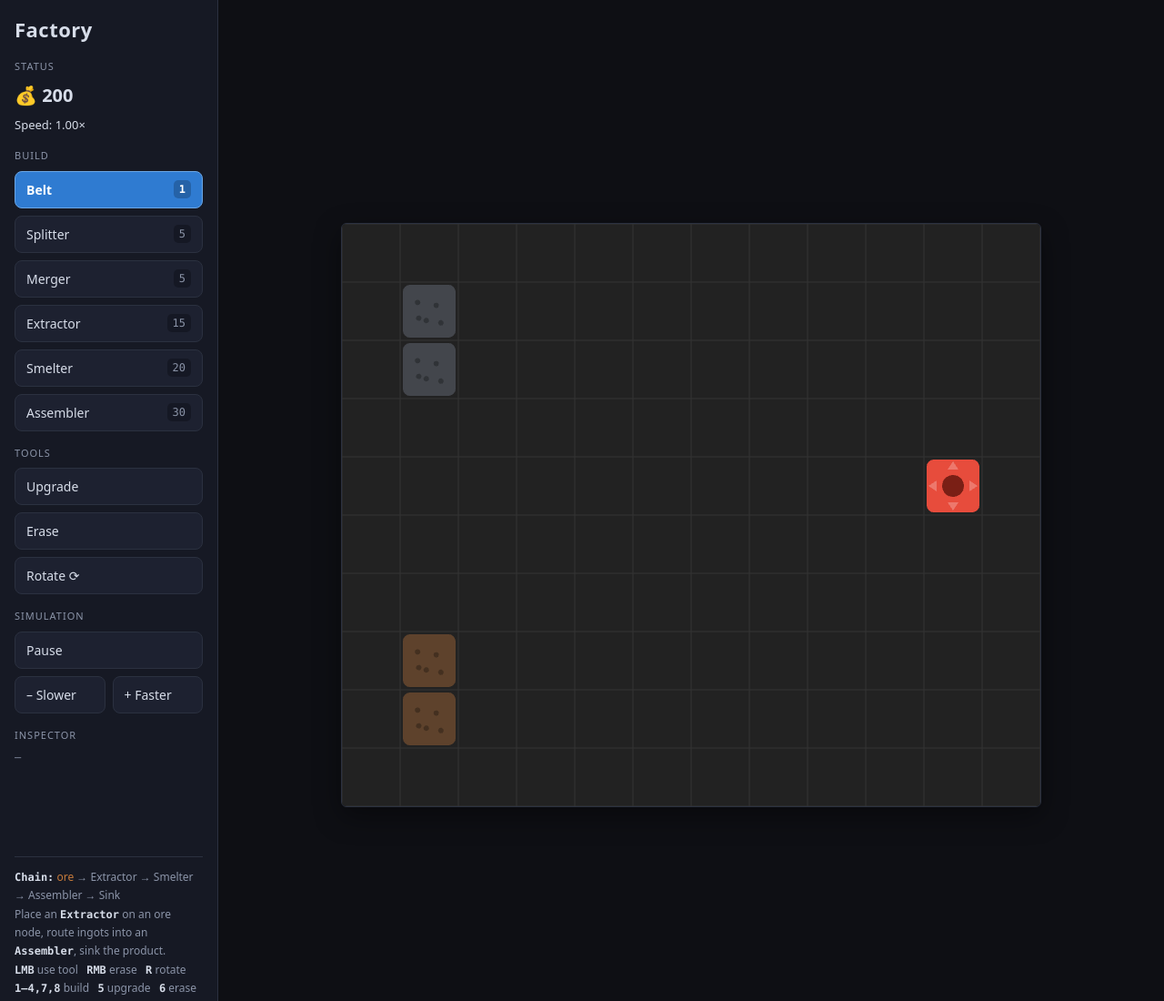
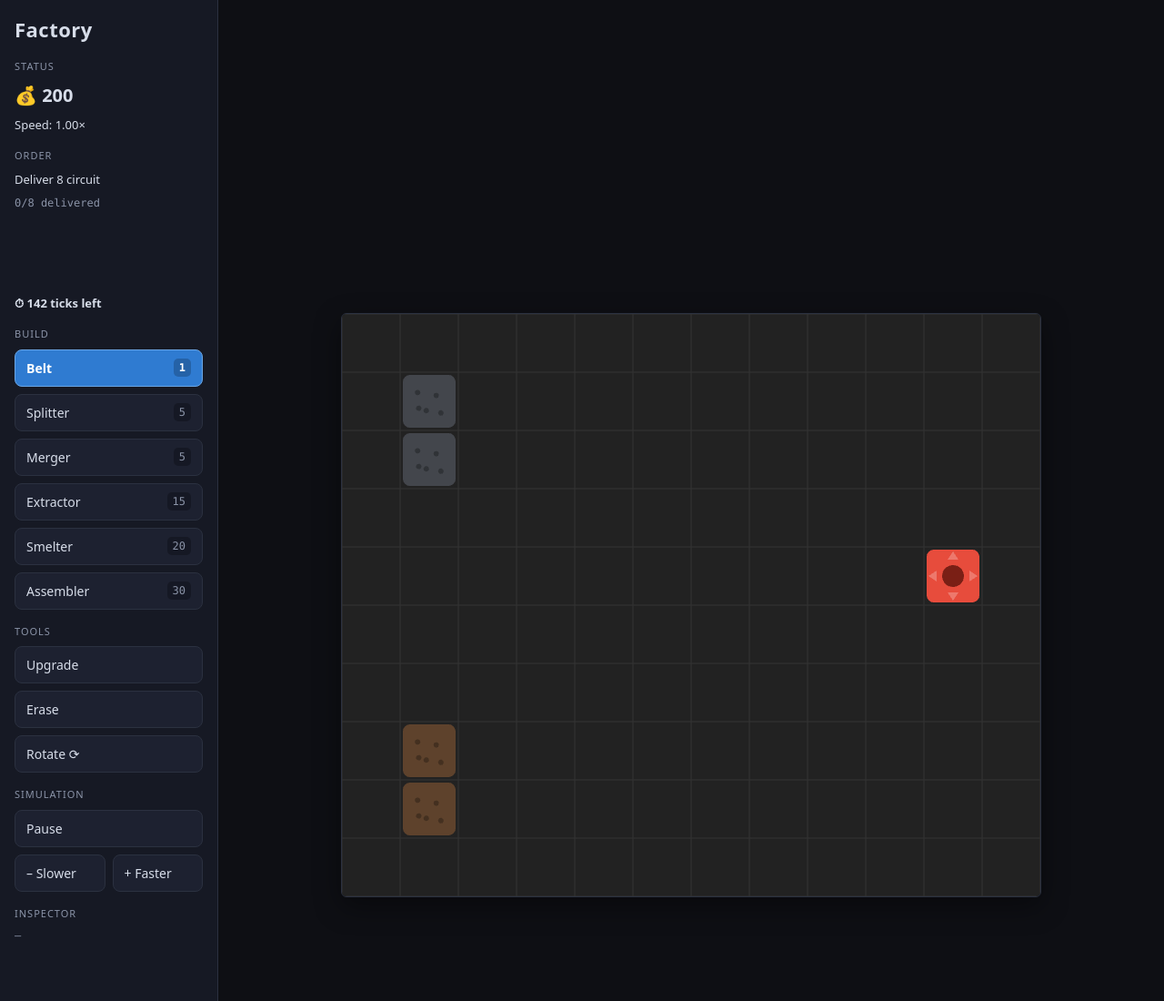
Before and after one commit to Andreas-Schellekens/FactoryGame, a website built with Vite: page index.html in a window 1280 px wide. Shown: the top 1100 px of the page at 91% size. Built offline with nearby package versions, Linux system fonts and the light colour scheme; animation ran at ten frames a second.

Commit message:
order system update

```diff
--- a/src/grid.js
+++ b/src/grid.js
@@ -23,8 +23,41 @@ export let score = STARTING_MONEY;
 
 let nextItemId = 1;
 
+// Monotonic simulation clock: advanced once per updateFactoryLogic() tick and
+// never reset. Orders store their own start/deadline relative to this.
+export let tickCount = 0;
+
+// The single active order (mutated in place — a stable reference other modules
+// read each frame, like `score`). `status` is the completion/failure signal.
+export const order = {
+    active: false,
+    status: 'none',        // 'none' | 'active' | 'completed' | 'failed'
+    productType: 'circuit',
+    target: 0,             // products demanded
+    reward: 0,             // bonus paid into score on completion
+    startTick: 0,
+    deadlineTick: 0,       // startTick + ticks
+    delivered: 0,          // products sunk since this order started
+};
+
 // The only item type the sink will pay for.
 export const PRODUCT_TYPE = 'circuit';
+
+/**
+ * Issue a new order. Difficulty (target/ticks/reward) is chosen by the caller
+ * (policy lives in main.js); grid.js only stamps the clock-relative deadline,
+ * counts deliveries, and pays the reward.
+ */
+export function startOrder({ target, ticks, reward, productType = PRODUCT_TYPE }) {
+    order.active = true;
+    order.status = 'active';
+    order.productType = productType;
+    order.target = target;
+    order.reward = reward;
+    order.startTick = tickCount;
+    order.deadlineTick = tickCount + ticks;
+    order.delivered = 0;
+}
 
 const DIRS = {
     right: { dx: 1, dy: 0 },
@@ -33,8 +66,8 @@ const DIRS = {
     up: { dx: 0, dy: -1 },
 };
 
-// The two directions perpendicular to a given one — the splitter's outputs and
-// the merger's inputs. `dir` is the primary flow direction for both machines.
+// The two directions perpendicular to a given one. `dir` is the primary flow
+// direction for both machines (splitter output / merger input run through it).
 const PERP = {
     right: ['down', 'up'],
     left: ['up', 'down'],
@@ -42,14 +75,28 @@ const PERP = {
     down: ['left', 'right'],
 };
 
+const OPPOSITE = { right: 'left', left: 'right', up: 'down', down: 'up' };
+
+// Splitter: one input (the back, opposite `dir`) fans out to three outputs —
+// straight ahead plus both perpendiculars.
+function splitterOutputs(dir) {
+    return [dir, ...PERP[dir]];
+}
+
+// Merger: three inputs (the back plus both perpendiculars) feed one output
+// straight ahead along `dir`.
+function mergerInputs(dir) {
+    return [OPPOSITE[dir], ...PERP[dir]];
+}
+
 // Does the machine at (fx,fy) send items toward (tx,ty)? Belts/processors output
-// along `dir`; a splitter outputs along both perpendiculars. Used as the merger's
-// pull gate so it only takes items from neighbours actually aimed at it.
+// along `dir`; a splitter outputs along its three output sides. Used as the
+// merger's pull gate so it only takes items from neighbours actually aimed at it.
 function outputsToward(m, fx, fy, tx, ty) {
     const wantDx = tx - fx;
     const wantDy = ty - fy;
     if (m.type === 'splitter') {
-        return PERP[m.dir].some((od) => DIRS[od].dx === wantDx && DIRS[od].dy === wantDy);
+        return splitterOutputs(m.dir).some((od) => DIRS[od].dx === wantDx && DIRS[od].dy === wantDy);
     }
     const d = DIRS[m.dir];
     return d.dx === wantDx && d.dy === wantDy;
@@ -248,15 +295,32 @@ export function updateFactoryLogic() {
     /** @type {FactoryEvent[]} */
     const events = [];
 
-    // 1) Sinks consume products and pay out.
+    tickCount++;
+
+    // 1) Sinks consume products and pay out (and credit the active order).
     for (let x = 0; x < GRID_WIDTH; x++) {
         for (let y = 0; y < GRID_HEIGHT; y++) {
             const cell = grid[x][y];
             if (cell.machine?.type === 'sink' && cell.item?.type === PRODUCT_TYPE) {
                 events.push({ kind: 'consume', item: cell.item, at: { x, y } });
+                if (order.active && cell.item.type === order.productType) order.delivered++;
                 cell.item = null;
                 score += PRODUCT_REWARD;
             }
+        }
+    }
+
+    // Resolve the order the same tick its final product is sunk: complete (and
+    // pay the bonus) on reaching the target, else fail when the deadline passes.
+    // The status flip is the only completion/failure signal — the HUD polls it.
+    if (order.active) {
+        if (order.delivered >= order.target) {
+            score += order.reward;
+            order.active = false;
+            order.status = 'completed';
+        } else if (tickCount >= order.deadlineTick) {
+            order.active = false;
+            order.status = 'failed';
         }
     }
 
@@ -299,15 +363,16 @@ export function updateFactoryLogic() {
                 continue;
             }
 
-            // Splitter: push the item to one of its two perpendicular outputs,
-            // round-robin. The toggle advances on every successful push (even a
-            // fall-through to the non-preferred side) so a blocked side can't
-            // permanently skew the balance.
+            // Splitter: push the item to one of its three outputs (straight
+            // ahead + both perpendiculars), round-robin. `toggle` is the side to
+            // try first and advances past the side actually used on every
+            // successful push, so a blocked side can't permanently skew the
+            // balance.
             if (m.type === 'splitter') {
                 if (cell.item === null) continue;
-                const [a, b] = PERP[m.dir];
-                const order = m.toggle ? [b, a] : [a, b];
-                for (const od of order) {
+                const outs = splitterOutputs(m.dir);
+                for (let i = 0; i < outs.length; i++) {
+                    const od = outs[(m.toggle + i) % outs.length];
                     const d = DIRS[od];
                     const nx = x + d.dx;
                     const ny = y + d.dy;
@@ -318,7 +383,7 @@ export function updateFactoryLogic() {
                         target.item = item;
                         cell.item = null;
                         events.push({ kind: 'move', item, from: { x, y }, to: { x: nx, y: ny } });
-                        m.toggle ^= 1;
+                        m.toggle = (m.toggle + i + 1) % outs.length;
                         break;
                     }
                 }
@@ -326,9 +391,10 @@ export function updateFactoryLogic() {
             }
 
             // Merger: push its held item forward along `dir`, then pull a new one
-            // from one of its two perpendicular inputs (round-robin, same toggle
-            // rule). It only pulls from a neighbour aimed at it, and only takes
-            // over the move itself (cellAccepts is false), so no item double-moves.
+            // from one of its three inputs (the back + both perpendiculars),
+            // round-robin with the same toggle rule as the splitter. It only
+            // pulls from a neighbour aimed at it, and only takes over the move
+            // itself (cellAccepts is false), so no item double-moves.
             if (m.type === 'merger') {
                 if (cell.item) {
                     const d = DIRS[m.dir];
@@ -342,9 +408,9 @@ export function updateFactoryLogic() {
                     }
                 }
                 if (cell.item === null) {
-                    const [a, b] = PERP[m.dir];
-                    const order = m.toggle ? [b, a] : [a, b];
-                    for (const sd of order) {
+                    const ins = mergerInputs(m.dir);
+                    for (let i = 0; i < ins.length; i++) {
+                        const sd = ins[(m.toggle + i) % ins.length];
                         const d = DIRS[sd];
                         const sx = x + d.dx;
                         const sy = y + d.dy;
@@ -356,7 +422,7 @@ export function updateFactoryLogic() {
                         cell.item = item;
                         src.item = null;
                         events.push({ kind: 'move', item, from: { x: sx, y: sy }, to: { x, y } });
-                        m.toggle ^= 1;
+                        m.toggle = (m.toggle + i + 1) % ins.length;
                         break;
                     }
                 }
--- a/src/main.js
+++ b/src/main.js
@@ -2,8 +2,14 @@
 // renderer/UI, starts the loop, and translates input into grid edits.
 import * as PIXI from 'pixi.js';
 import './style.css';
-import { TILE_SIZE, GRID_WIDTH, GRID_HEIGHT } from './config.js';
-import { grid, score, initGrid, buildMachine, removeMachine, upgradeMachine, placeBelt, dirBetween } from './grid.js';
+import {
+    TILE_SIZE, GRID_WIDTH, GRID_HEIGHT,
+    ORDER_TARGET, ORDER_TICKS, ORDER_REWARD, ORDER_GRACE_TICKS,
+} from './config.js';
+import {
+    grid, score, tickCount, order, startOrder,
+    initGrid, buildMachine, removeMachine, upgradeMachine, placeBelt, dirBetween,
+} from './grid.js';
 import { createRenderer } from './renderer.js';
 import { startGameLoop } from './gameLoop.js';
 import { createUI } from './ui.js';
@@ -60,11 +66,32 @@ const ui = createUI({
             hoverX: state.hovered.x,
             hoverY: state.hovered.y,
             hovered: onGrid ? grid[state.hovered.x][state.hovered.y] : null,
+            order: { ...order, remaining: Math.max(0, order.deadlineTick - tickCount) },
         };
     },
 });
 
-app.ticker.add(() => ui.update());
+// --- Orders (generation/cadence is policy, so it lives here) ---
+const randInt = ([lo, hi]) => lo + Math.floor(Math.random() * (hi - lo + 1));
+const issueOrder = () =>
+    startOrder({ target: randInt(ORDER_TARGET), ticks: randInt(ORDER_TICKS), reward: randInt(ORDER_REWARD) });
+
+let nextOrderTick = null; // tickCount at which to issue the next order, or null
+function tickOrders() {
+    if (!order.active && order.status !== 'none' && nextOrderTick === null) {
+        nextOrderTick = tickCount + ORDER_GRACE_TICKS; // grace pause after a result
+    }
+    if (nextOrderTick !== null && tickCount >= nextOrderTick) {
+        nextOrderTick = null;
+        issueOrder();
+    }
+}
+issueOrder(); // first demand
+
+app.ticker.add(() => {
+    tickOrders();
+    ui.update();
+});
 startGameLoop(app, renderer, state);
 
 // --- Input ---
--- a/src/renderer.js
+++ b/src/renderer.js
@@ -271,9 +271,9 @@ export function createRenderer(app) {
         if (machine.type === 'splitter') {
             g.roundRect(px + 4, py + 4, TILE_SIZE - 8, TILE_SIZE - 8, 10);
             g.fill({ color: 0x16a085, alpha });
-            // one input from the back, two bright outputs on the perpendicular sides
+            // one input from the back, three bright outputs on the other sides
             drawInArrow(g, px, py, OPPOSITE[machine.dir], 0xffffff, 0.4 * alpha);
-            for (const od of PERP[machine.dir]) drawArrow(g, px, py, od, 0xffffff, 0.85 * alpha);
+            for (const od of [machine.dir, ...PERP[machine.dir]]) drawArrow(g, px, py, od, 0xffffff, 0.85 * alpha);
             g.circle(cx, cy, 2.5);
             g.fill({ color: 0xffffff, alpha });
             return;
@@ -282,8 +282,8 @@ export function createRenderer(app) {
         if (machine.type === 'merger') {
             g.roundRect(px + 4, py + 4, TILE_SIZE - 8, TILE_SIZE - 8, 10);
             g.fill({ color: 0xca6f1e, alpha });
-            // two inputs on the perpendicular sides, one bright output along dir
-            for (const sd of PERP[machine.dir]) drawInArrow(g, px, py, sd, 0xffffff, 0.4 * alpha);
+            // three inputs on the other sides, one bright output along dir
+            for (const sd of [OPPOSITE[machine.dir], ...PERP[machine.dir]]) drawInArrow(g, px, py, sd, 0xffffff, 0.4 * alpha);
             drawArrow(g, px, py, machine.dir, 0xffffff, 0.9 * alpha);
             g.circle(cx, cy, 2.5);
             g.fill({ color: 0xffffff, alpha });
--- a/src/style.css
+++ b/src/style.css
@@ -77,6 +77,18 @@ body {
 .stat.money {
   font-size: 20px;
   font-weight: 700;
+}
+
+.stat.order-status {
+  font-weight: 600;
+}
+
+.stat.order-status.completed {
+  color: #7bd88f;
+}
+
+.stat.order-status.failed {
+  color: #e06c75;
 }
 
 .stat.mono {
--- a/src/ui.js
+++ b/src/ui.js
@@ -56,6 +56,17 @@ export function createUI({ root, onToolChange, onRotate, onTogglePause, onSpeedC
     speedStat.className = 'stat';
     stats.append(money, speedStat);
     root.appendChild(stats);
+
+    // Order — a timed demand for a bonus reward.
+    const orderSec = section('Order');
+    const orderDemand = document.createElement('div');
+    orderDemand.className = 'stat';
+    const orderProgress = document.createElement('div');
+    orderProgress.className = 'stat mono';
+    const orderStatus = document.createElement('div');
+    orderStatus.className = 'stat order-status';
+    orderSec.append(orderDemand, orderProgress, orderStatus);
+    root.appendChild(orderSec);
 
     // Build tools (each shows its cost).
     const build = section('Build');
@@ -128,11 +139,33 @@ export function createUI({ root, onToolChange, onRotate, onTogglePause, onSpeedC
         return parts.length ? parts.join('\n') : 'empty';
     }
 
+    function renderOrder(o) {
+        orderStatus.classList.remove('completed', 'failed');
+        if (!o || o.status === 'none') {
+            orderDemand.textContent = 'No active order';
+            orderProgress.textContent = '';
+            orderStatus.textContent = '';
+            return;
+        }
+        orderDemand.textContent = `Deliver ${o.target} ${o.productType}`;
+        orderProgress.textContent = `${o.delivered}/${o.target} delivered`;
+        if (o.status === 'active') {
+            orderStatus.textContent = `⏱ ${o.remaining} ticks left`;
+        } else if (o.status === 'completed') {
+            orderStatus.textContent = `✓ Completed  +${o.reward}`;
+            orderStatus.classList.add('completed');
+        } else if (o.status === 'failed') {
+            orderStatus.textContent = '✗ Failed';
+            orderStatus.classList.add('failed');
+        }
+    }
+
     function update() {
         const s = getState();
         if (!s) return;
         money.textContent = `💰 ${s.money}`;
         speedStat.textContent = `Speed: ${s.speed.toFixed(2)}×${s.paused ? ' (paused)' : ''}`;
+        renderOrder(s.order);
         pauseBtn.firstChild.textContent = s.paused ? 'Resume' : 'Pause';
         hover.textContent = s.hovered ? `(${s.hoverX}, ${s.hoverY})\n${describe(s.hovered)}` : '—';
 
```
Also changed, not shown: src/config.js (+8 -0 lines).
